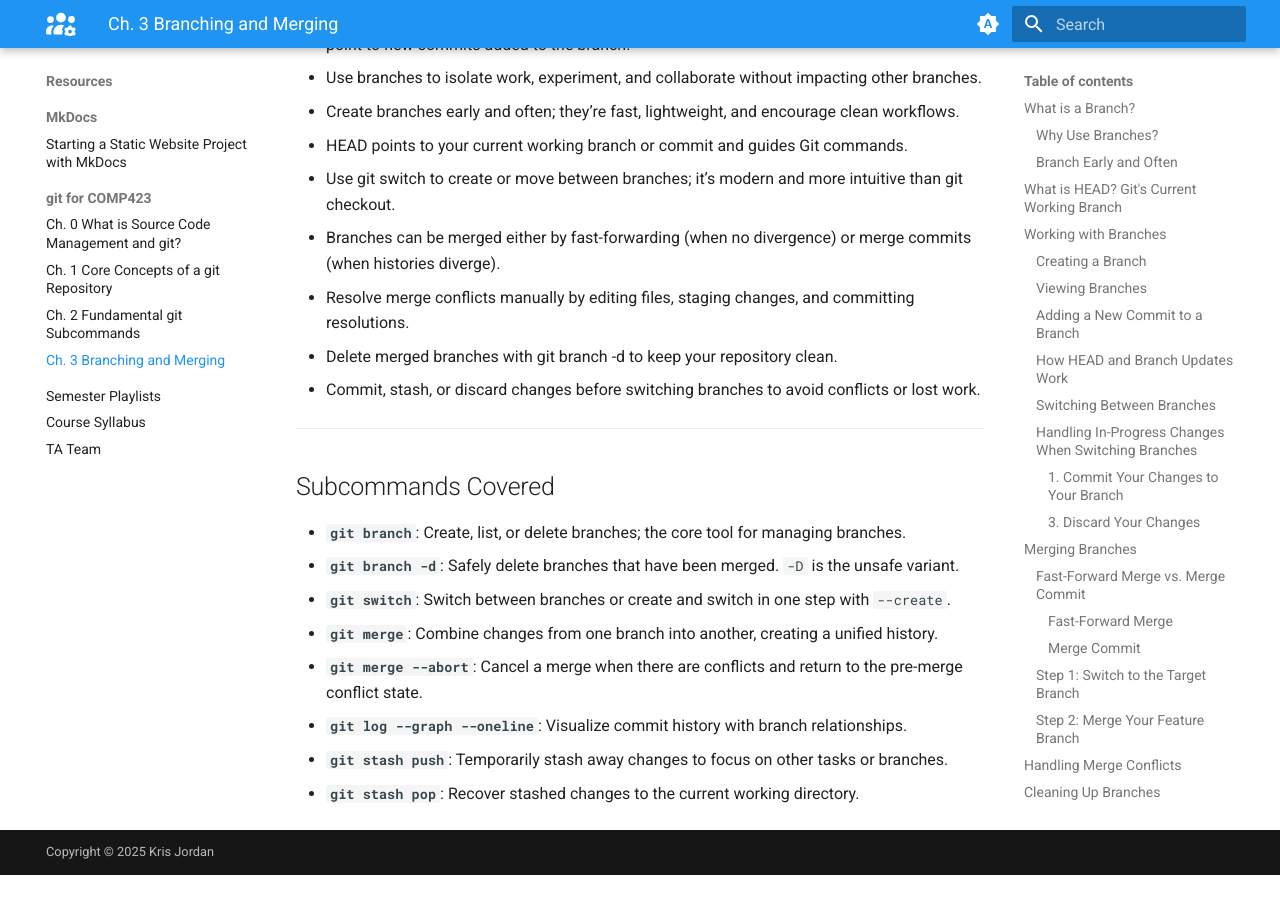
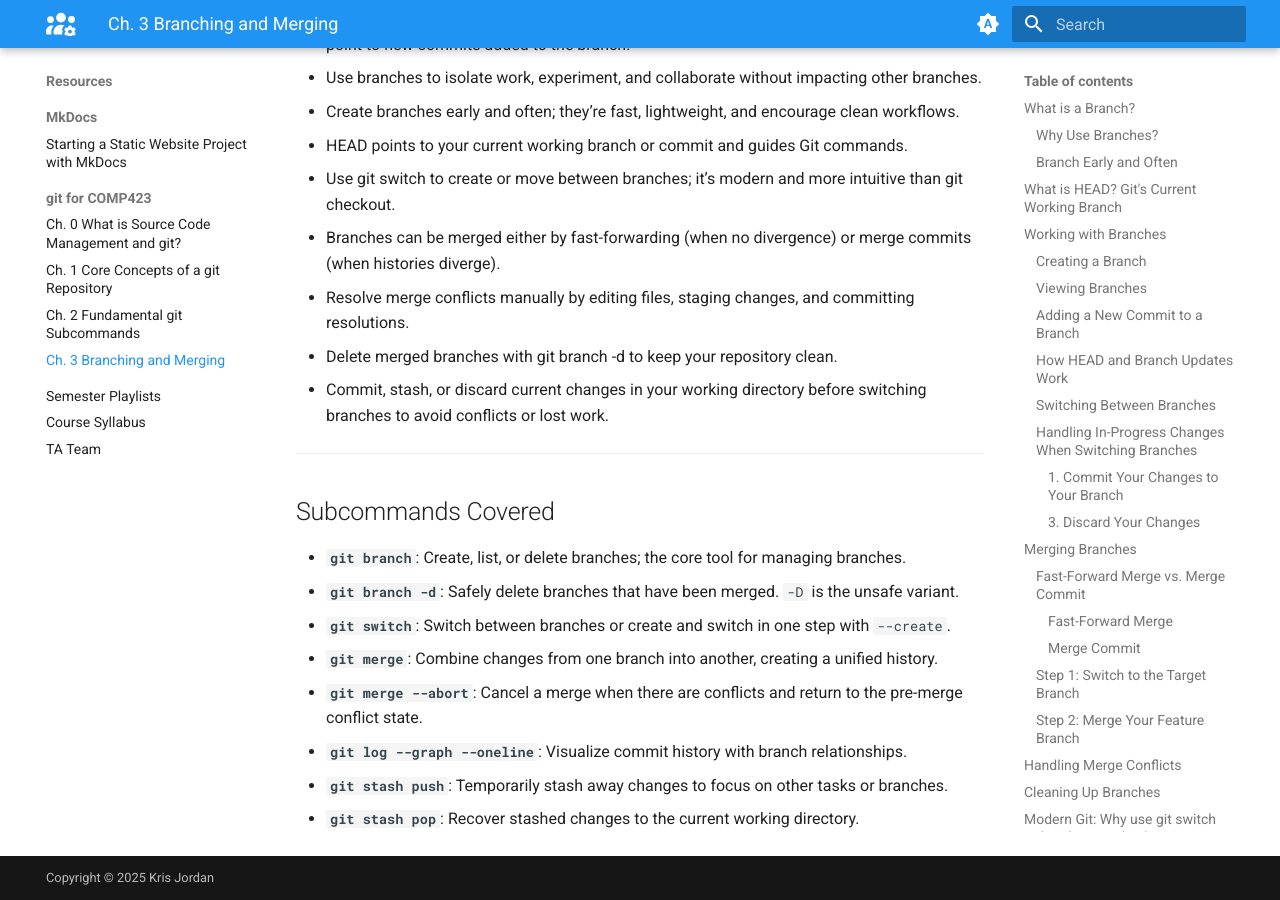
Before and after one commit to comp423-25s/comp423-25s.github.io, an MkDocs documentation site: the page built from docs/resources/git/ch3-git-branch-merge.md, in a window 1280 px wide and 900 px high, scrolled down 10325 px. Built offline with MkDocs 1.6.1 and Material for MkDocs 9.7.7, drawn with Linux system fonts in a browser that asks for light colours; before the commit the page ends 11200 px from its top, so only the background shows below that.

Commit message:
Add clarity around note of what to do when switching branches in takeaway

```diff
--- a/docs/resources/git/ch3-git-branch-merge.md
+++ b/docs/resources/git/ch3-git-branch-merge.md
@@ -375,7 +375,7 @@ For most branching tasks, `git switch` is the modern and preferred choice. It si
 * Branches can be merged either by fast-forwarding (when no divergence) or merge commits (when histories diverge).
 * Resolve merge conflicts manually by editing files, staging changes, and committing resolutions.
 * Delete merged branches with git branch -d to keep your repository clean.
-* Commit, stash, or discard changes before switching branches to avoid conflicts or lost work.
+* Commit, stash, or discard current changes in your working directory before switching branches to avoid conflicts or lost work.
 
 ---
 
```
